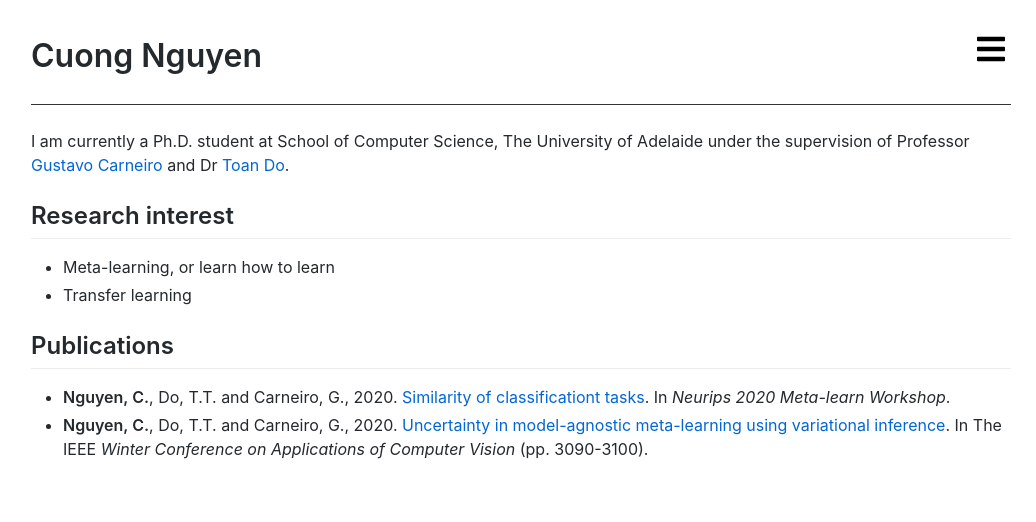
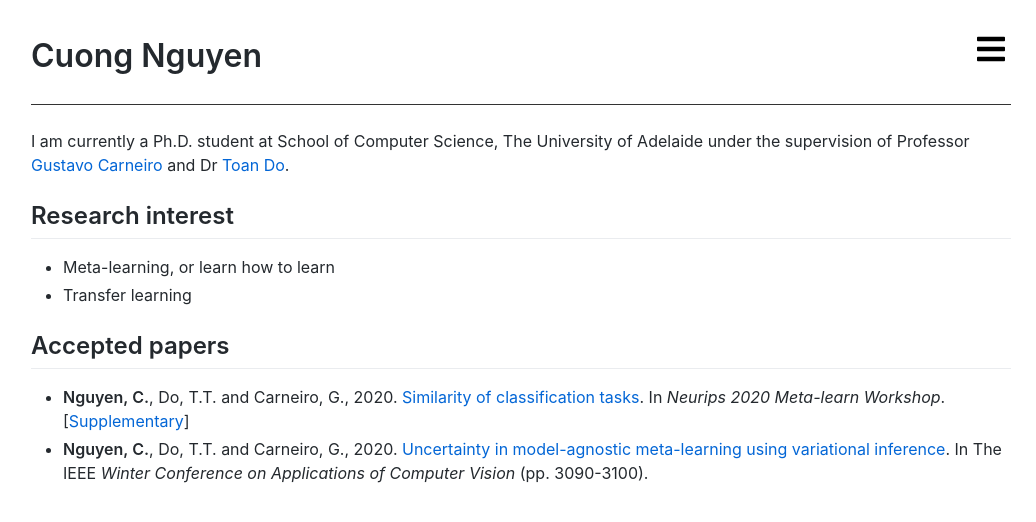
Before and after one commit to cnguyen10/cnguyen10.github.io, a Jekyll site: the page built from index.md, in a window 1280 px wide. Shown: the top 522 px of the page, without its empty margins (119-1155 px from the left). Built offline with Jekyll 4.4.1, drawn with Linux system fonts in a browser that asks for light colours; nearby versions of some CDN libraries; comment, search, counter and statistics services are not loaded.

Commit message:
Add link to paper Similarity of classification tasks

```diff
--- a/index.md
+++ b/index.md
@@ -14,9 +14,9 @@ layout: default
 </section>
 
 <section>
-    <h2>Publications</h2>
+    <h2>Accepted papers</h2>
     <ul>
-        <li><b>Nguyen, C.</b>, Do, T.T. and Carneiro, G., 2020. <a href="">Similarity of classificationt tasks</a>. In <em>Neurips 2020 Meta-learn Workshop</em>.</li>
+        <li><b>Nguyen, C.</b>, Do, T.T. and Carneiro, G., 2020. <a href="https://github.com/meta-learn/meta-learn.github.io/blob/master/2020/papers/2_paper.pdf">Similarity of classification tasks</a>. In <em>Neurips 2020 Meta-learn Workshop</em>. [<a href="https://github.com/meta-learn/meta-learn.github.io/blob/master/2020/papers/2_supplementary.pdf">Supplementary</a>]</li>
         <li><b>Nguyen, C.</b>, Do, T.T. and Carneiro, G., 2020. <a href="http://openaccess.thecvf.com/content_WACV_2020/papers/Nguyen_Uncertainty_in_Model-Agnostic_Meta-Learning_using_Variational_Inference_WACV_2020_paper.pdf">Uncertainty in model-agnostic meta-learning using variational inference</a>. In The IEEE <em>Winter Conference on Applications of Computer Vision</em> (pp. 3090-3100).</li>
     </ul>
 </section>
```
